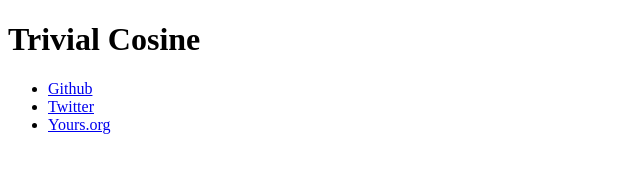
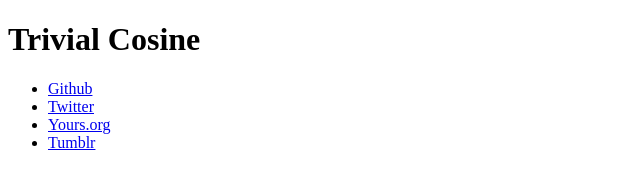
Before and after one commit to trivialcosine/trivialcosine.github.io, a plain HTML site: page index.html in a window 1280 px wide. Shown: the full height of the page, 0-640 px from the left. Drawn offline with Linux system fonts and the light colour scheme.

Commit message:
Update index.html

```diff
--- a/index.html
+++ b/index.html
@@ -10,6 +10,7 @@
   <li><a href="https://github.com/trivialcosine">Github</a></li>
   <li><a href="https://twitter.com/trivialcosine">Twitter</a></li>
   <li><a href="https://www.yours.org/@trivialcosine">Yours.org</a></li>
+  <li><a href="https://trivialcosine.tumblr.com/">Tumblr</a></li>
 </ul>
 
 </body>
```
